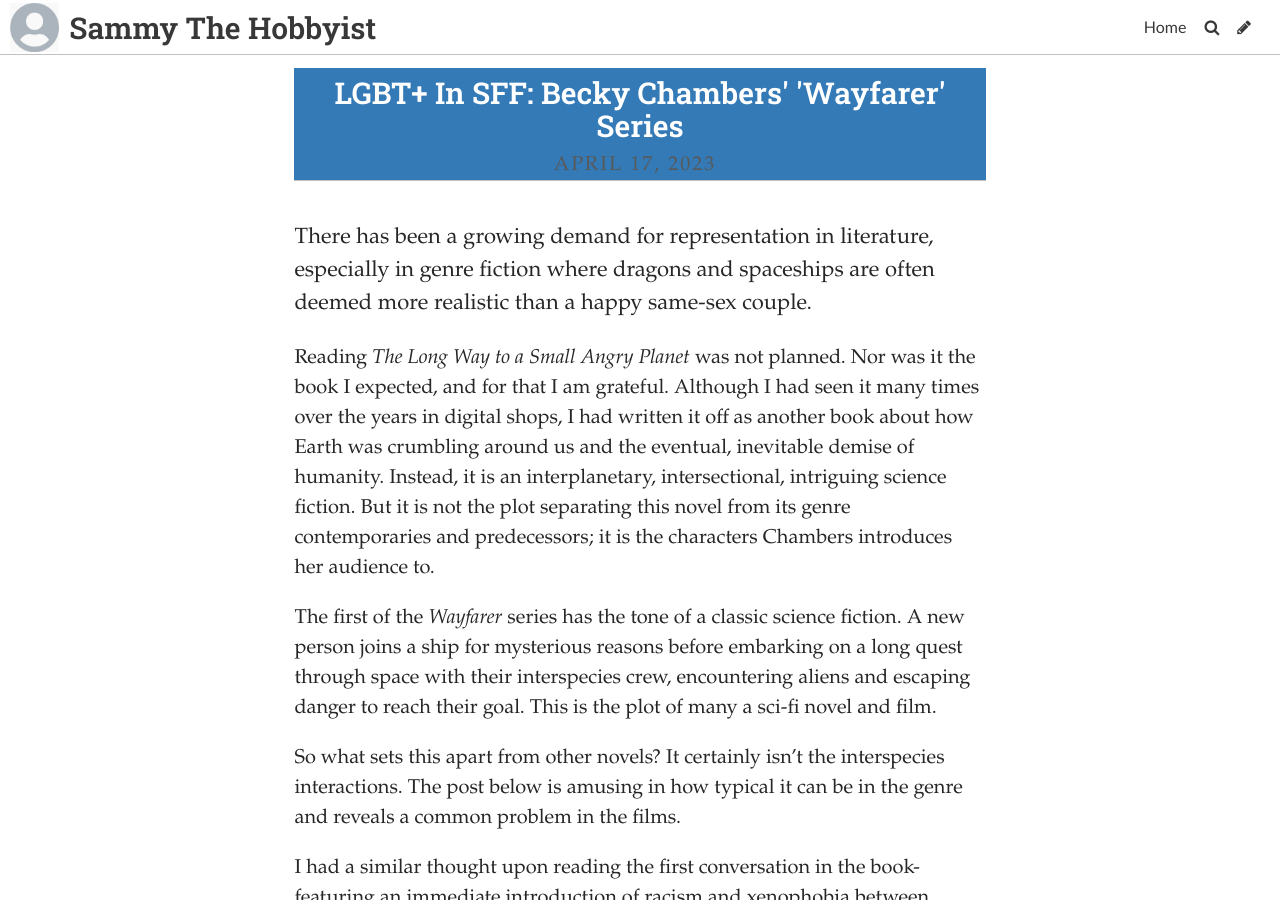
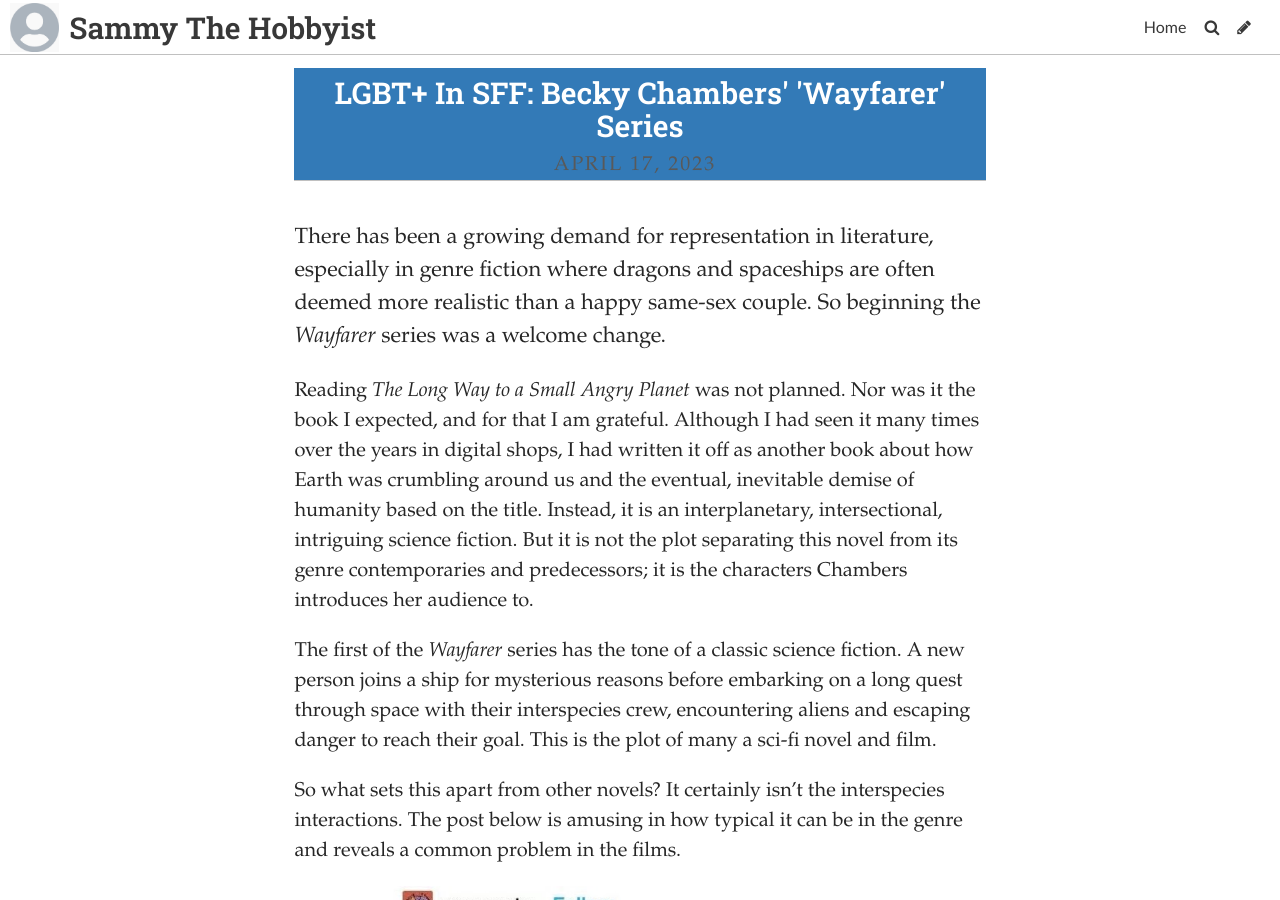
Before and after one commit to SammySpinsAYarn/Blog, a Jekyll site: the page built from _posts/2023-04-14-lgbt-in-sff-becky-chambers-wayfarer-series.md, in a window 1280 px wide and 900 px high. Built offline with Jekyll 4.4.1, drawn with Linux system fonts in a browser that asks for light colours; some web fonts are replaced.

Commit message:
Update Post “2023-04-14-lgbt-in-sff-becky-chambers-wayfarer-series”

```diff
--- a/_posts/2023-04-14-lgbt-in-sff-becky-chambers-wayfarer-series.md
+++ b/_posts/2023-04-14-lgbt-in-sff-becky-chambers-wayfarer-series.md
@@ -7,13 +7,15 @@ comments: false
 tags:
   - Books
 ---
-T﻿here has been a growing demand for representation in literature, especially in genre fiction where dragons and spaceships are often deemed more realistic than a happy same-sex couple.
+T﻿here has been a growing demand for representation in literature, especially in genre fiction where dragons and spaceships are often deemed more realistic than a happy same-sex couple. So beginning the *Wayfarer* series was a welcome change.
 
-Reading *The Long Way to a Small Angry Planet* was not planned. Nor was it the book I expected, and for that I am grateful. Although I had seen it many times over the years in digital shops, I had written it off as another book about how Earth was crumbling around us and the eventual, inevitable demise of humanity. Instead, it is an interplanetary, intersectional, intriguing science fiction. But it is not the plot separating this novel from its genre contemporaries and predecessors; it is the characters Chambers introduces her audience to.
+Reading *The Long Way to a Small Angry Planet* was not planned. Nor was it the book I expected, and for that I am grateful. Although I had seen it many times over the years in digital shops, I had written it off as another book about how Earth was crumbling around us and the eventual, inevitable demise of humanity based on the title. Instead, it is an interplanetary, intersectional, intriguing science fiction. But it is not the plot separating this novel from its genre contemporaries and predecessors; it is the characters Chambers introduces her audience to.
 
 The first of the *Wayfarer* series has the tone of a classic science fiction. A new person joins a ship for mysterious reasons before embarking on a long quest through space with their interspecies crew, encountering aliens and escaping danger to reach their goal. This is the plot of many a sci-fi novel and film.
 
 So what sets this apart from other novels? It certainly isn't the interspecies interactions. The post below is amusing in how typical it can be in the genre and reveals a common problem in the films.
+
+![](../uploads/article11-misogynytweet.jpg)
 
 I had a similar thought upon reading the first conversation in the book- featuring an immediate introduction of racism and xenophobia between species. A common trope. Yet Chambers makes a conscious effort through the perspectives of multiple characters to make it clear that it is unacceptable among the crew and the GC (*Wayfarer*'s equivalent of Star Trek's Federation or Star Wars senate), with some chapters making it a point to talk about how the immediate comparisons and othering are moved beyond quickly in most cases. Once again, science fiction aspires to represent human evolution in ideology while recognising that it may not be entirely possible. So if this feature of sci-fi is not atypical and worthy of its praise more than its cohort, what makes Chambers' work commendable?
 
```
Also changed, not shown: uploads/article11-misogynytweet.jpg (added).
